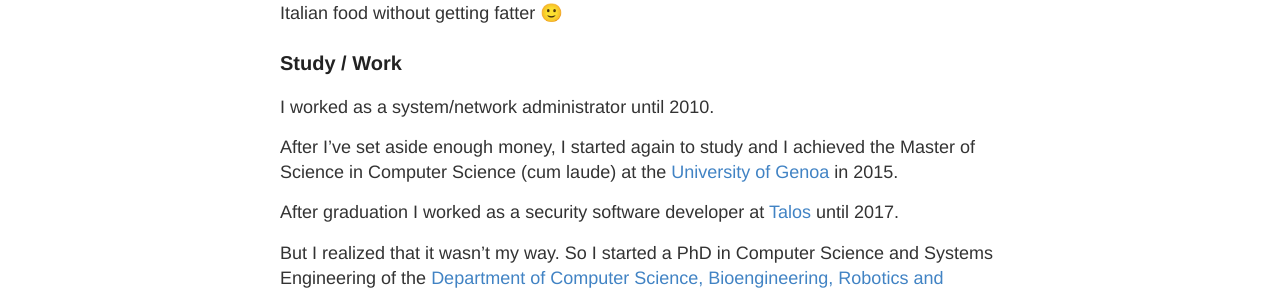
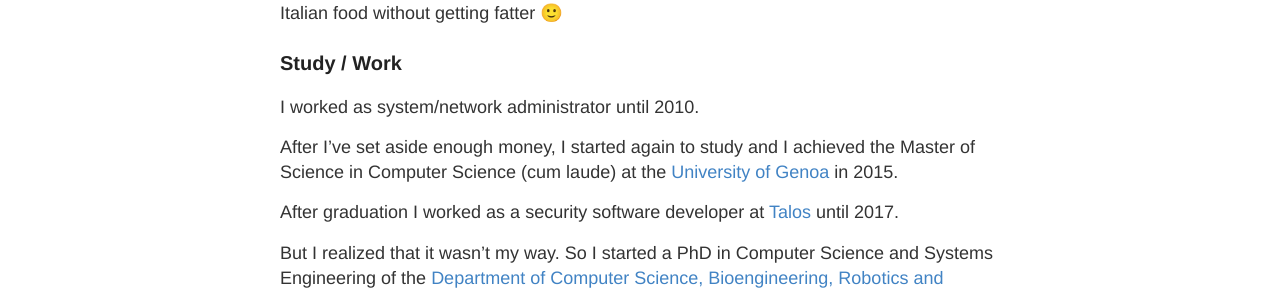
Before and after one commit to packmad/packmad.github.io, a Jekyll site: the page built from about.md, in a window 1280 px wide. Shown: the part 582-872 px from the top of the page. Built offline with Jekyll 4.4.1, drawn with Linux system fonts in a browser that asks for light colours.

```diff
--- a/about.md
+++ b/about.md
@@ -20,7 +20,7 @@ I was a pro fighter until 2015, [K1](https://en.wikipedia.org/wiki/K-1) was my s
 
 ### Study / Work
 
-I worked as a system/network administrator until 2010.
+I worked as system/network administrator until 2010.
 
 After I've set aside enough money, I started again to study and I achieved the Master of Science in Computer Science (cum laude) at the [University of Genoa](https://en.wikipedia.org/wiki/University_of_Genoa) in 2015.
 
```
